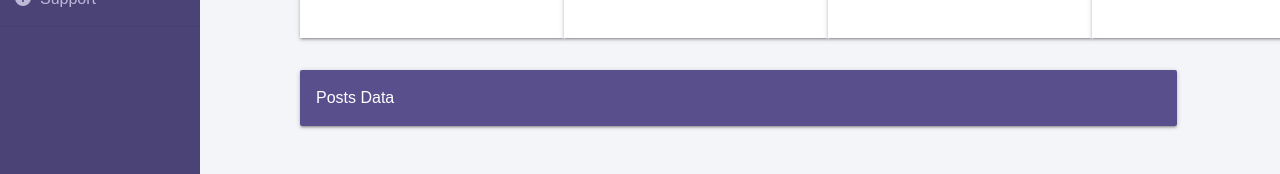
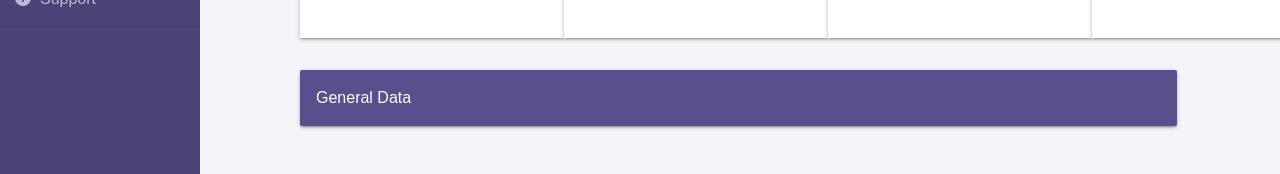
Before and after one commit to mouadkerdoud/fva_admin_console, a React (Create React App) app: page /dashblog in a window 1280 px wide. Shown: the part 407-581 px from the top of the page. Built offline with nearby package versions, Linux system fonts and the light colour scheme; the HTML template or start-up script is replaced by a standard one.

Commit message:
Added additional changes to dahsboard blog

```diff
--- a/src/components/blog/dashboard-blog/DashBlog.js
+++ b/src/components/blog/dashboard-blog/DashBlog.js
@@ -94,7 +94,7 @@ export default class DashBlog extends Component {
 
             </div>
 
-            <div className="bar">Posts Data</div>
+            <div className="bar">General Data</div>
 
                 <Chart chartData={this.state.chartData}  legendPosition="bottom"/>
 
--- a/src/components/ecommerce/products/Products.js
+++ b/src/components/ecommerce/products/Products.js
@@ -12,9 +12,10 @@ class Products extends Component {
 
 
     async componentDidMount(){
-        const url = ""
+        const url = "http://fva-backend-dev.herokuapp.com/api/shop/Product/"
         const response = await fetch(url)
         const data = await response.json()
+        console.log(data)
         this.setState({products:data, isLoading:false})
     }
 
```
